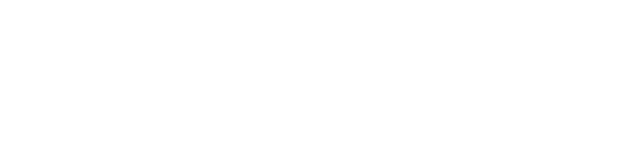
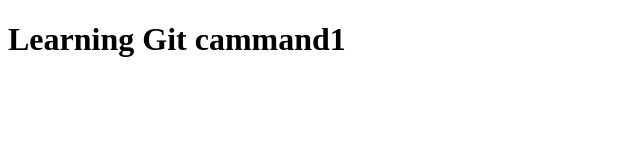
Before and after one commit to vinita978/Anohter_one, a plain HTML site: page index.html in a window 1280 px wide. Shown: the whole page, without its empty margins (0-640 px from the left). Drawn offline with Linux system fonts and the light colour scheme.

Commit message:
addded header

```diff
--- a/index.html
+++ b/index.html
@@ -6,6 +6,7 @@
     <title>Document</title>
 </head>
 <body>
+    <h1>Learning Git cammand1</h1>
 
 </body>
 </html>
```
